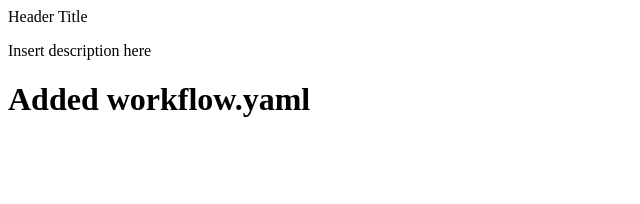
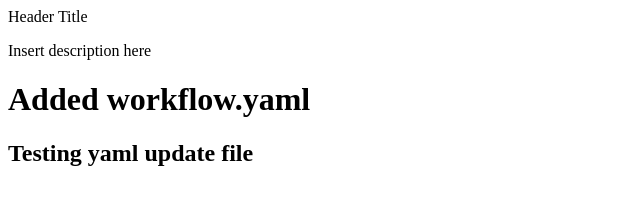
Before and after one commit to cloudminion2023/terraform-practice, a plain HTML site: page index.html in a window 1280 px wide. Shown: the whole page, without its empty margins (0-640 px from the left). Drawn offline with Linux system fonts and the light colour scheme.

Commit message:
added h2 in index html

```diff
--- a/index.html
+++ b/index.html
@@ -12,6 +12,8 @@
     <p>Insert description here</p>
 
     <h1>Added workflow.yaml</h1>
+
+    <h2>Testing yaml update file</h2>
 </body>
 
 </html>
```
